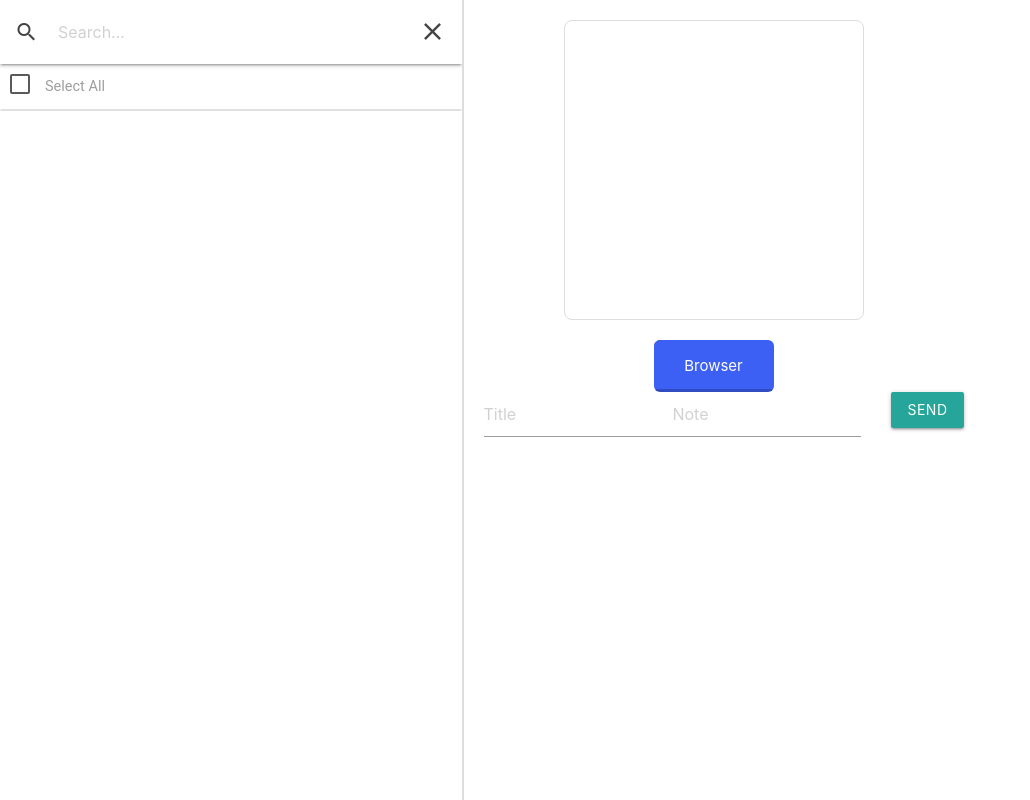
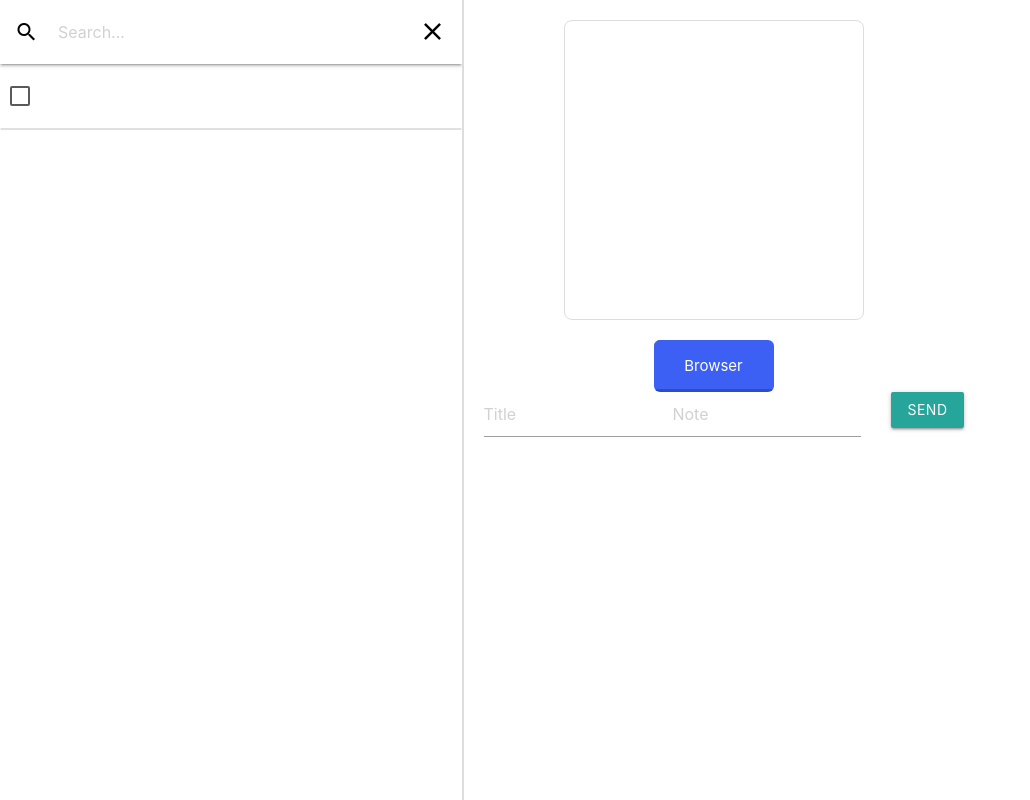
Before and after one commit to holmesz142/interncom, an Electron app: page app/message.html in a window 1030 px wide. Drawn offline with nearby package versions, Linux system fonts and the light colour scheme; no server answers.

Commit message:
main done

```diff
--- a/app/css/message.css
+++ b/app/css/message.css
@@ -48,6 +48,7 @@ h5 {
 }
 .font-select-all {
   font-size: 17px;
+  margin-top: 12px;
 }
 .container-mess {
   width: 500px;
--- a/app/js/message.js
+++ b/app/js/message.js
@@ -260,6 +260,7 @@ function readURL(input) {
 
       var canvas = document.getElementById("canvas");
       var context = canvas.getContext("2d");
+      context.clearRect(0, 0, canvas.width, canvas.height);
 
       canvas.getContext("2d").drawImage(image, 0, 0, 300, 300);
 
--- a/app/message.html
+++ b/app/message.html
@@ -39,7 +39,7 @@
         <nav class="white">
           <div class="nav-wrapper">
             <form>
-              <div class="input-field black">
+              <div class="input-field white">
                 <input
                   id="search"
                   type="search"
@@ -48,9 +48,9 @@
                   autofocus
                 />
                 <label class="label-icon nav-search-item" for="search"
-                  ><i class="material-icons">search</i></label
+                  ><i class="large material-icons black-text text-darken-4">search</i></label
                 >
-                <i class="material-icons">close</i>
+                <i class="large material-icons black-text text-darken-4">close</i>
               </div>
             </form>
           </div>
@@ -58,7 +58,7 @@
         <div class="select-all">
           <label>
             <input type="checkbox" class="filled-in" id="select-all" />
-            <span class="font-select-all">Select All</span>
+            <span class="font-select-all"></span>
           </label>
         </div>
         <ul class="collection" id="myUL"></ul>
```
